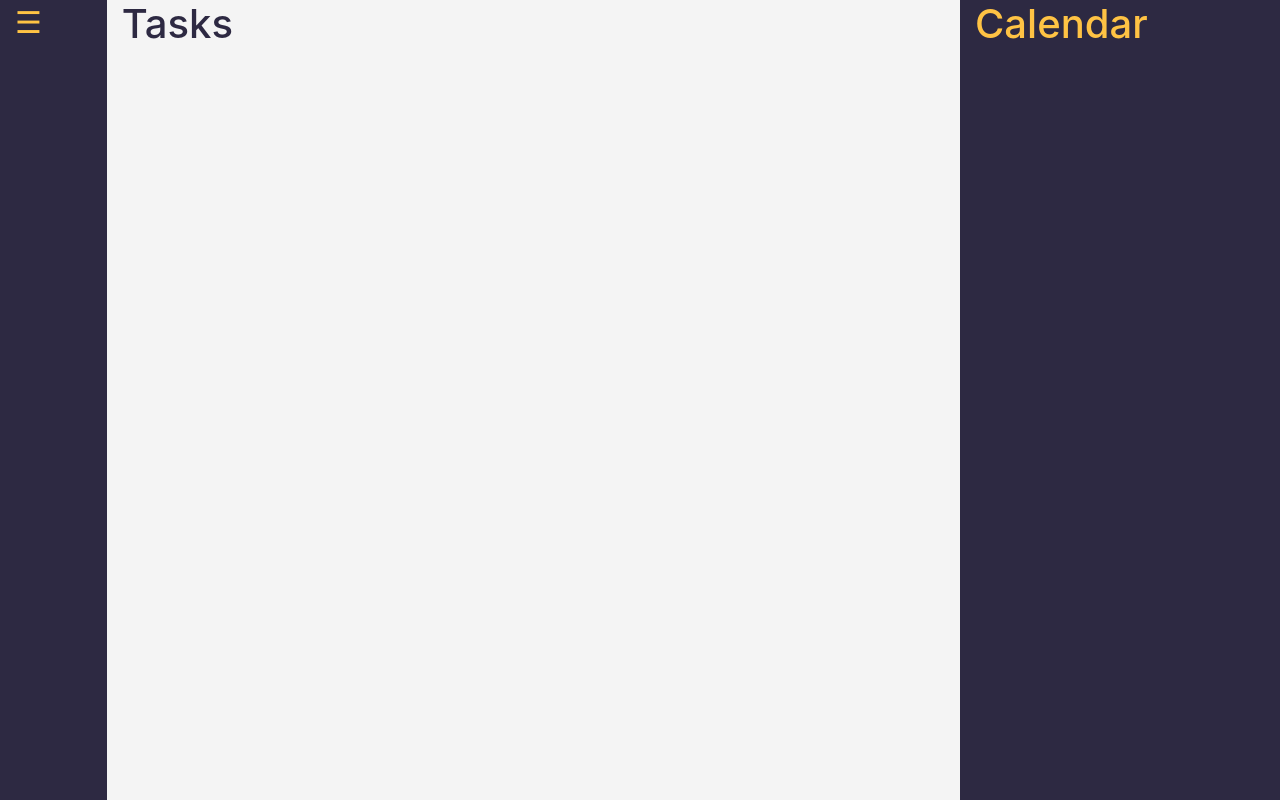
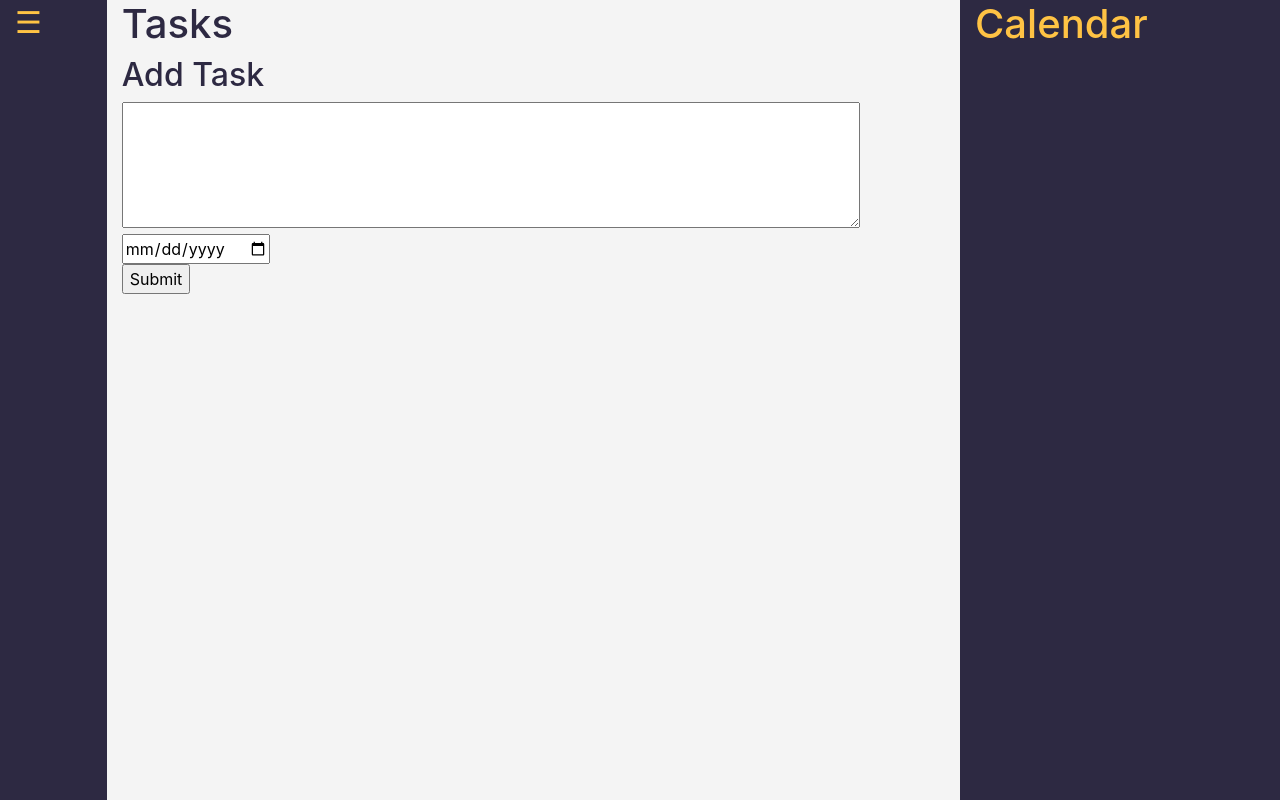
Before and after one commit to CS192-CalNotes/CalNotes, a Django app: page / in a window 1280 px wide. Run offline with Django 3.2, Linux system fonts and the light colour scheme; some libraries are stand-ins or nearby versions.

Commit message:
Update index.html
Added area for adding task.

```diff
--- a/CalNotes/calnote/templates/calnote/index.html
+++ b/CalNotes/calnote/templates/calnote/index.html
@@ -16,6 +16,21 @@
         </div>
         <div class="col tasks">
             <h1>Tasks</h1>
+            <!-- added by Erwin starts here -->
+            <form action="" method="post" id="taskform">
+                {% csrf_token %}
+                <div class="inputContainer">
+                    <h2>Add Task</h2>
+                    <textarea form="taskform" rows="5" cols="70"></textarea>
+                    <!-- <input type="text" placeholder="Describe Task here" name="task">
+                     test html ko before using textarea to accept task description -->
+                    <br>
+                    <input type="date" name="dueDate">
+                    <br>
+                    <input type="submit">
+                </div>
+            </form>
+            <!-- added by Erwin ends here -->
             <!-- LIST TASKS VIEW HERE-->
 
             <!-- View toggle buttons. UNDER CONSTRUCTION by MARIEL -->
```
